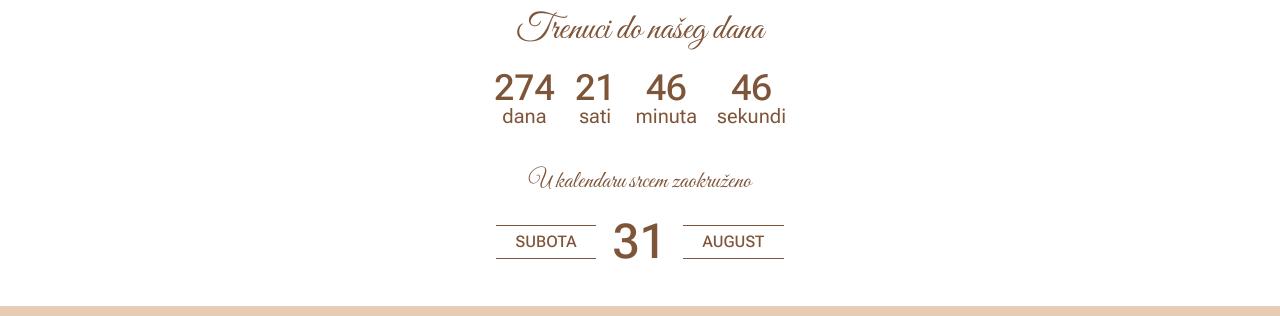
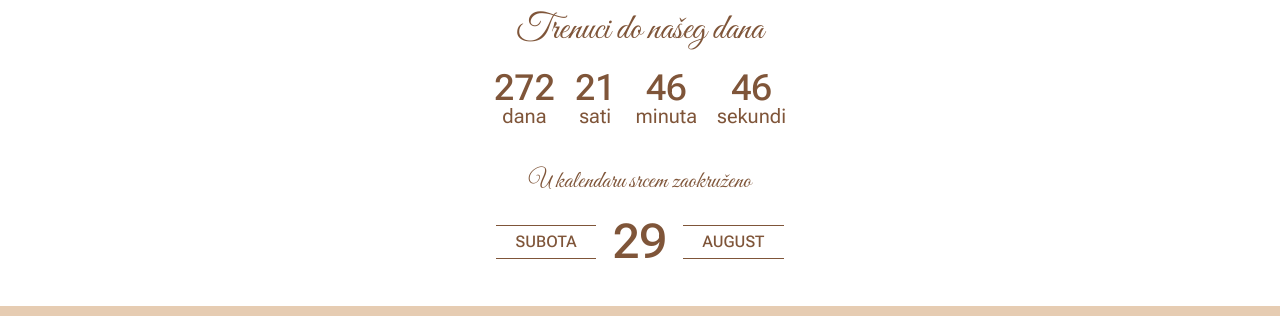
Before and after one commit to hariskablar/ceremony, a React (Vite) app: page / in a window 1280 px wide. Shown: the part 830-1146 px from the top of the page. Built offline with nearby package versions, Linux system fonts and the light colour scheme.

Commit message:
date change

```diff
--- a/src/App.jsx
+++ b/src/App.jsx
@@ -35,7 +35,7 @@ function App() {
           </p>
         </div>
         <div>
-          <Countdown target='2026-08-31T17:00:00' />
+          <Countdown target='2026-08-29T17:00:00' />
         </div>
         <div>
           <p className='text-center text-2xl text-earth-4 caligraphy mb-5'>
@@ -45,7 +45,7 @@ function App() {
             <span className='py-1 border-t border-b border-earth-4 font-medium px-5'>
               SUBOTA
             </span>
-            <span className='text-5xl font-medium'>31</span>
+            <span className='text-5xl font-medium'>29</span>
             <span className='py-1 border-t border-b border-earth-4 font-medium px-5'>
               AUGUST
             </span>
```
